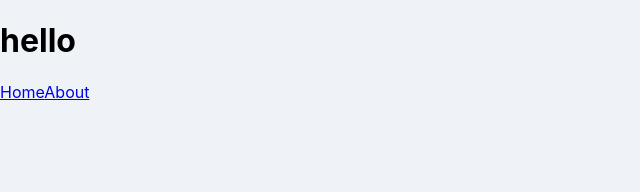
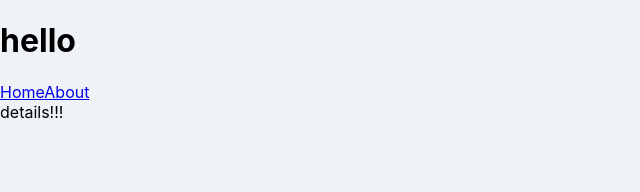
Before and after one commit to wardrobee/movie_app_2019, a React (Create React App) app: page /#/movie-detail in a window 1280 px wide. Shown: the top 192 px of the page, without its empty margins (0-640 px from the left). Built offline with nearby package versions, Linux system fonts and the light colour scheme.

Commit message:
Create Detail Component

```diff
--- a/src/App.js
+++ b/src/App.js
@@ -4,9 +4,10 @@
 
 import React from "react";
 import { HashRouter, Route } from "react-router-dom";
+import Navigation from "./components/Navigation";
 import About from "./routes/About";
 import Home from "./routes/Home";
-import Navigation from "./components/Navigation";
+import Detail from "./routes/Detail";
 
 function App() {
   return (
@@ -16,6 +17,7 @@ function App() {
       <Navigation />
       <Route path="/" exact={true} component={Home} />
       <Route path="/about" component={About} />
+      <Route path="/movie-detail" component={Detail} />
     </HashRouter>
     </>
   );
--- a/src/components/Movie.js
+++ b/src/components/Movie.js
@@ -1,12 +1,25 @@
 import React from "react";
 import PropTypes from "prop-types";
 import "./Movie.css";
+import { Link } from "react-router-dom";
 
 // if component doesn't need state,
 // we can just use function component instead of class component
 
 function Movie({ year, title, summary, poster, genres }) {
   return (
+    <Link
+      to={{
+        pathname: "/movie-detail",
+        state: {
+          year,
+          title,
+          summary,
+          poster,
+          genres
+        }
+      }}
+    >
       <div className="movie">
         <img src={poster} alt={title} title={title} />
         <div className="movie__data">
@@ -28,6 +41,7 @@ function Movie({ year, title, summary, poster, genres }) {
           </ul>
         </div>
       </div>
+    </Link>
   );
 }
 
--- /dev/null
+++ b/src/routes/Detail.js
@@ -0,0 +1,6 @@
+function Detail(props) {
+  console.log(props);
+  return <span>details!!!</span>;
+}
+
+export default Detail;
```
Lines whose indentation alone changed are shown as unchanged.
